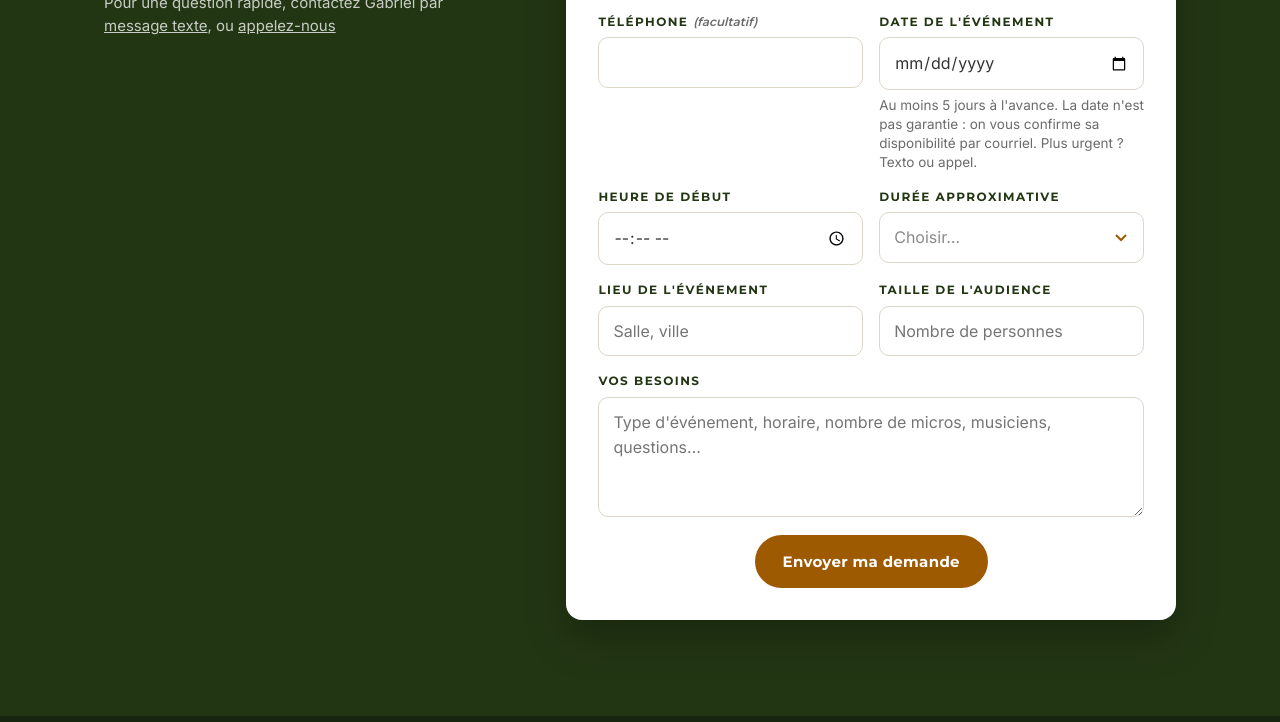
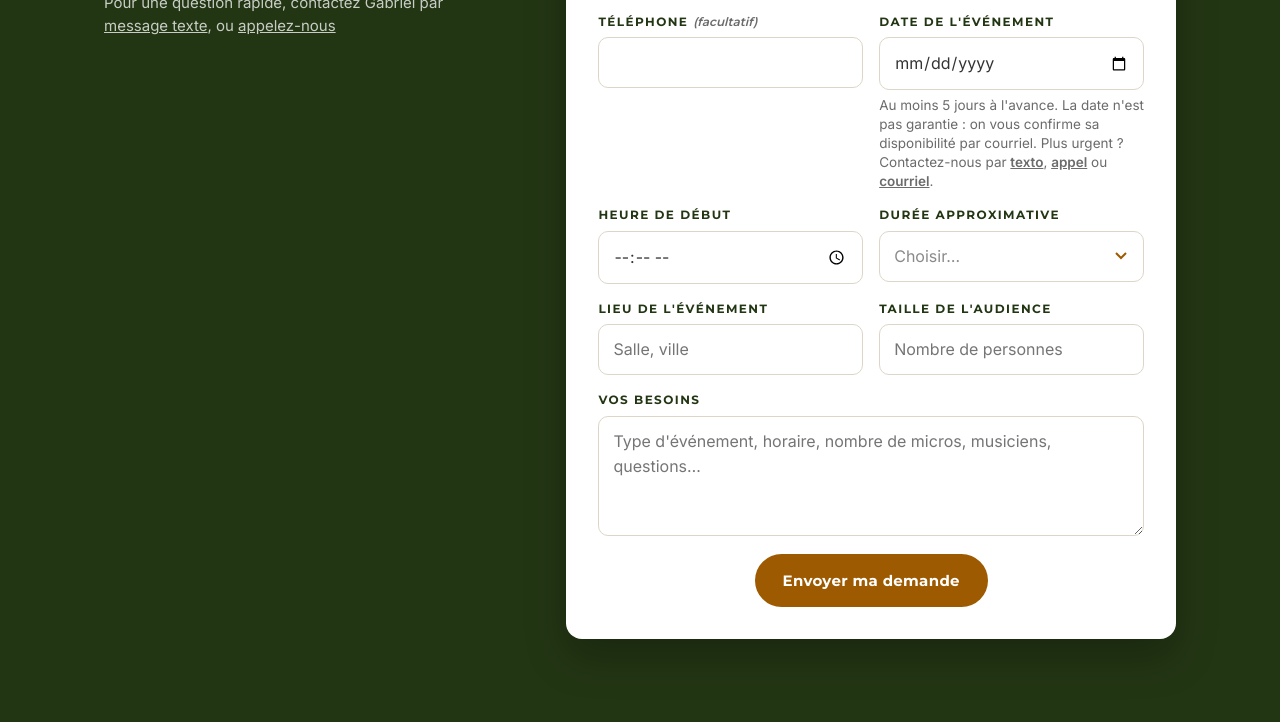
Before and after one commit to GabPoulin/lerepere-site, a plain HTML site: page index.html in a window 1280 px wide. Shown: the part 3841-4563 px from the top of the page. Drawn offline with Linux system fonts and the light colour scheme.

Commit message:
Formulaire : liens texto, appel et courriel pour les dates rapprochées
Co-Authored-By: Claude Opus 5.5 <noreply@anthropic.com>
Claude-Session: https://claude.ai/code/session_01S4mt3HYnfyYnVjpPMz3rpm

```diff
--- a/index.html
+++ b/index.html
@@ -163,6 +163,7 @@ section.bloc{padding:96px 0}
 .statut.erreur{display:block;background:#FBEDE6;color:#8a2c0d}
 .statut a{color:inherit}
 .aide-champ.alerte{color:#b3261e;font-weight:600}
+.aide-champ a{color:inherit;font-weight:600}
 .formulaire .invalide,.formulaire .choix.invalide label{border-color:#b3261e!important}
 .formulaire .choix.invalide{outline:none}
 @media (max-width:960px){.contact .wrap{grid-template-columns:1fr;gap:40px}}
@@ -334,7 +335,7 @@ footer img{height:30px}
         <label><span id="libelle-nom">Prénom et nom</span><input type="text" name="Prénom et nom" autocomplete="name" required></label>
         <label><span>Courriel</span><input type="email" name="email" autocomplete="email" required></label>
         <label><span>Téléphone <em class="opt">(facultatif)</em></span><input type="tel" name="Téléphone" autocomplete="tel"></label>
-        <label><span>Date de l'événement</span><input type="date" name="Date de l'événement" id="date-evenement" required><small class="aide-champ">Au moins 5 jours à l'avance. La date n'est pas garantie : on vous confirme sa disponibilité par courriel. Plus urgent ? Texto ou appel.</small></label>
+        <label><span>Date de l'événement</span><input type="date" name="Date de l'événement" id="date-evenement" required><small class="aide-champ">Au moins 5 jours à l'avance. La date n'est pas garantie : on vous confirme sa disponibilité par courriel. Plus urgent ? Contactez-nous par <a href="sms:+14504211285">texto</a>, <a href="tel:+14504211285">appel</a> ou <a href="mailto:contact@lerepere.info?subject=Demande%20urgente">courriel</a>.</small></label>
         <label><span>Heure de début</span><input type="time" name="Heure de début" required></label>
         <label><span>Durée approximative</span><select name="Durée approximative" id="duree" required>
           <option value="" disabled selected>Choisir…</option>
@@ -429,6 +430,7 @@ footer img{height:30px}
     if(premier){
       st.className='statut erreur';
       st.textContent='Il manque des informations ou une information est invalide : '+manquants.join(', ')+'.';
+      if(!de.checkValidity()&&de.value)st.innerHTML+='<br>Pour une date plus rapprochée, contactez-nous par <a href="sms:+14504211285">texto</a>, <a href="tel:+14504211285">appel</a> ou <a href="mailto:contact@lerepere.info?subject=Demande%20urgente">courriel</a>.';
       var cible=premier.type==='radio'?premier.closest('fieldset'):premier.closest('label')||premier;
       cible.scrollIntoView({behavior:'smooth',block:'center'});
       try{premier.focus({preventScroll:true})}catch(_){}
```
